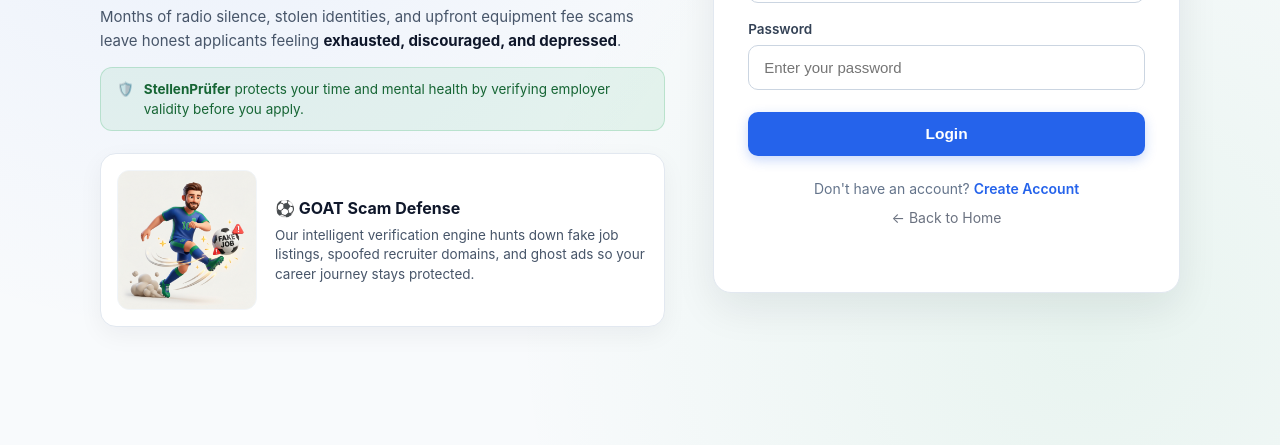
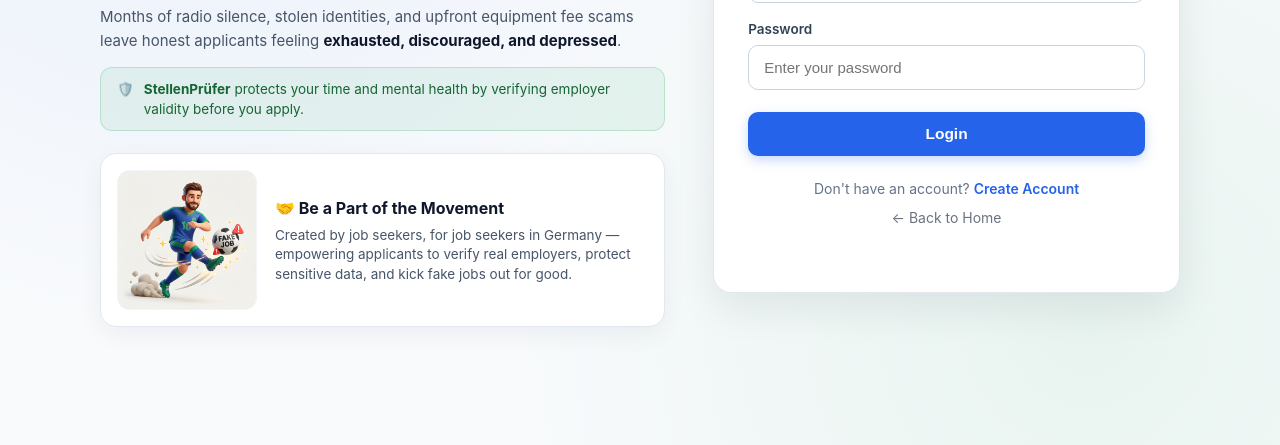
Before and after one commit to abinkprakash001/StellenPrufer, a browser extension: page frontend/login.html in a window 1280 px wide. Shown: the part 355-800 px from the top of the page. Drawn offline with Linux system fonts and the light colour scheme.

Commit message:
Update mascot card text to Be a Part of the Movement created by job seekers for job seekers

```diff
--- a/frontend/login.html
+++ b/frontend/login.html
@@ -44,8 +44,8 @@
                     <img src="mascot.jpg" alt="Messi kicking fake job football">
                 </div>
                 <div class="auth-mascot-text">
-                    <h3>⚽ GOAT Scam Defense</h3>
-                    <p>Our intelligent verification engine hunts down fake job listings, spoofed recruiter domains, and ghost ads so your career journey stays protected.</p>
+                    <h3>🤝 Be a Part of the Movement</h3>
+                    <p>Created by job seekers, for job seekers in Germany — empowering applicants to verify real employers, protect sensitive data, and kick fake jobs out for good.</p>
                 </div>
             </div>
         </div>
```
Also changed, not shown: frontend/register.html (+2 -2 lines), public/login.html (+2 -2 lines), public/register.html (+2 -2 lines).
